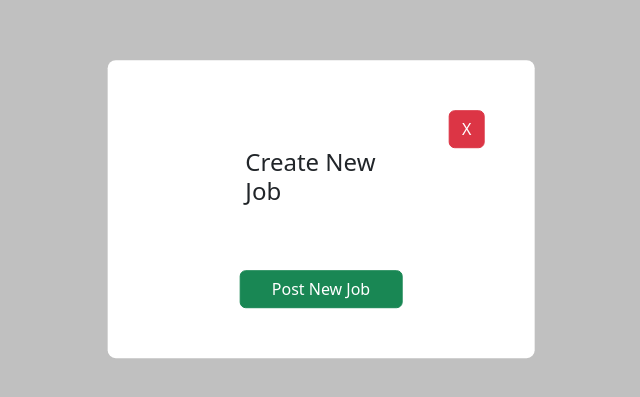
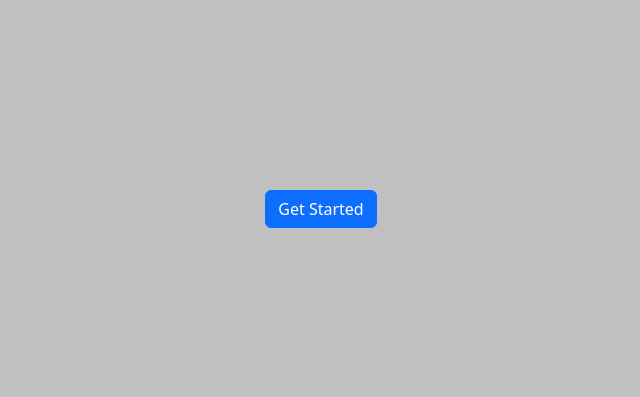
Before and after one commit to keshri522/varlyq-Project, a React (Create React App) app in the folder client/: page / in a window 1280 px wide. Shown: the part 191-588 px from the top of the page, without its empty margins (319-959 px from the left). Built offline with nearby package versions, Linux system fonts and the light colour scheme.

Commit message:
added first modal opening

```diff
--- a/client/public/index.html
+++ b/client/public/index.html
@@ -29,5 +29,6 @@
   <body>
     <noscript>You need to enable JavaScript to run this app.</noscript>
     <div id="root"></div>
+    <div id="custom-modal"></div>
   </body>
 </html>
--- a/client/src/App.js
+++ b/client/src/App.js
@@ -1,11 +1,10 @@
 import "./App.css";
 import GetStarted from "./Components/Modals/GetStarted";
-import FirstModal from "./Components/Modals/FirstModal";
+
 function App() {
   return (
     <div className="App">
-      {/* <GetStarted /> */}
-      <FirstModal />
+      <GetStarted />
     </div>
   );
 }
--- a/client/src/Components/Modals/FirstModal.jsx
+++ b/client/src/Components/Modals/FirstModal.jsx
@@ -1,7 +1,7 @@
 import React from "react";
 import styles from "../Styles/FirstModal.module.css";
 
-const FirstModal = () => {
+const FirstModal = ({ closeModal }) => {
   const handleCreateJob = () => {
     // console.log('Creating a job...');
   };
@@ -13,7 +13,9 @@ const FirstModal = () => {
       >
         <div className={`col-md-4 ${styles.modalContent}`}>
           <div className={`col-md-12 text-end`}>
-            <button className="btn btn-danger ">X</button>
+            <button onClick={closeModal} className="btn btn-danger ">
+              X
+            </button>
           </div>
 
           <div className={`row d-flex justify-content-center mb-5 `}>
--- a/client/src/Components/Modals/GetStarted.jsx
+++ b/client/src/Components/Modals/GetStarted.jsx
@@ -1,10 +1,36 @@
-import React from "react";
+//
+import React, { useState } from "react";
 import styles from "../Styles/GetStarted.module.css";
+import ReactDOM from "react-dom";
+import FirstModal from "./FirstModal";
+
 const GetStarted = () => {
+  const [showModal, setShowModal] = useState(false); // this is the state will handle the the status of modal open or not
+
+  const openModal = () => {
+    setShowModal(true);
+  };
+
+  const closeModal = () => {
+    setShowModal(false);
+  };
+
+  const modalRoot = document.getElementById("custom-modal"); // this is the node  i have injected thev node in virtual dom
+
   return (
-    <div className={`${styles.center}`}>
-      <button className="btn btn-primary">Get Started</button>
-    </div>
+    <>
+      <div className={`${styles.center}`}>
+        <button onClick={openModal} className="btn btn-primary">
+          Get Started
+        </button>
+      </div>
+      {/* // this is the react portal with this we can show modals  */}
+      {showModal &&
+        ReactDOM.createPortal(
+          <FirstModal closeModal={closeModal} />,
+          modalRoot
+        )}
+    </>
   );
 };
 
```
